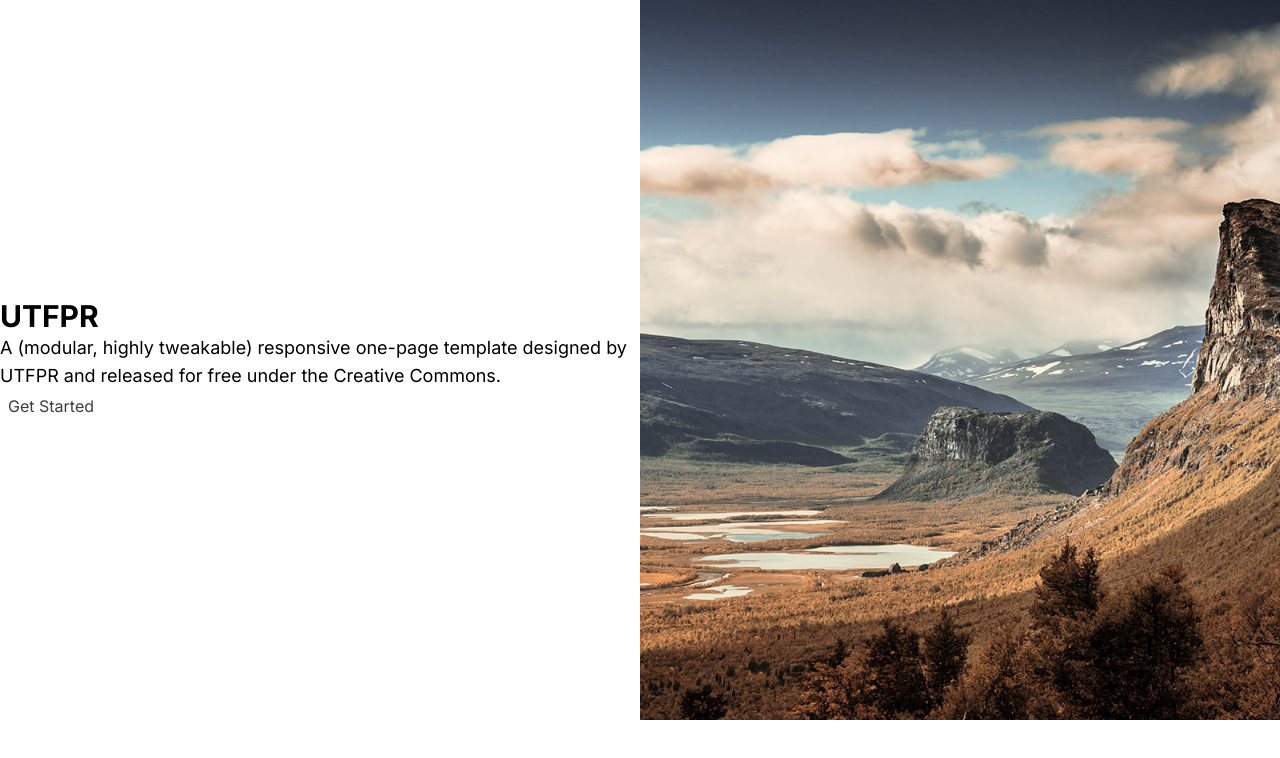
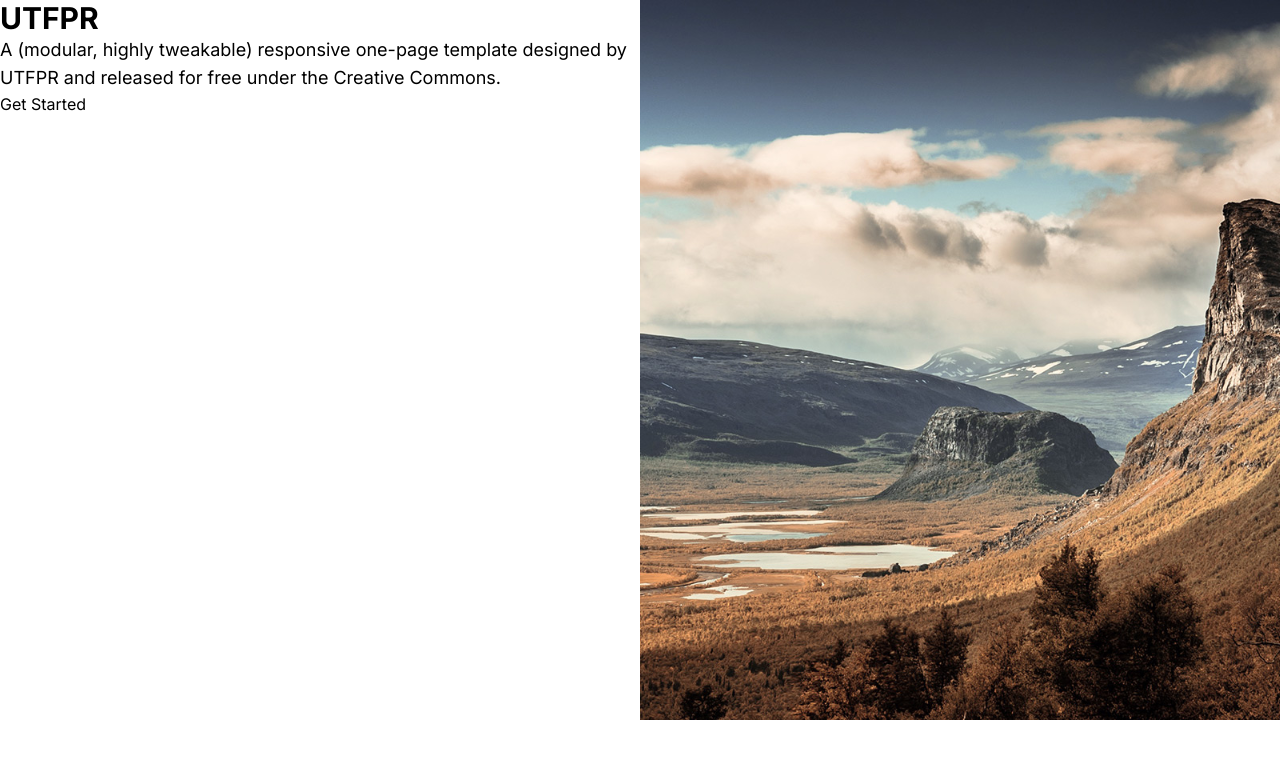
Before and after one commit to uWaanted/provads, a Next.js app: page / in a window 1280 px wide. Shown: the top 758 px of the page. Built offline with nearby package versions, Linux system fonts and the light colour scheme.

Commit message:
Section1 justify

```diff
--- a/app/components/Section1.tsx
+++ b/app/components/Section1.tsx
@@ -1,13 +1,13 @@
 export default function Section1() {
   return (
     <div className="flex">
-      <div className="flex-1 flex flex-col justify-center">
-        <h3 className="text-3xl font-bold">UTFPR</h3>
+      <div className="flex-1 flex flex-col ">
+        <h3 className="text-3xl font-bold justify-center">UTFPR</h3>
         <h1 className="text-lg">
           A (modular, highly tweakable) responsive one-page template designed by UTFPR and released for free under the Creative Commons.
         </h1>
         <a
-                        className="text-[#3d3d3d] bg-white px-2 py-[4px] rounded hover:bg-[#00e77f] hover:text-white"
+                        className=" bg-white b-2 rounded hover:bg-cyan hover:text-white justify-center"
                         href="#"
                     >
                         Get Started
```
